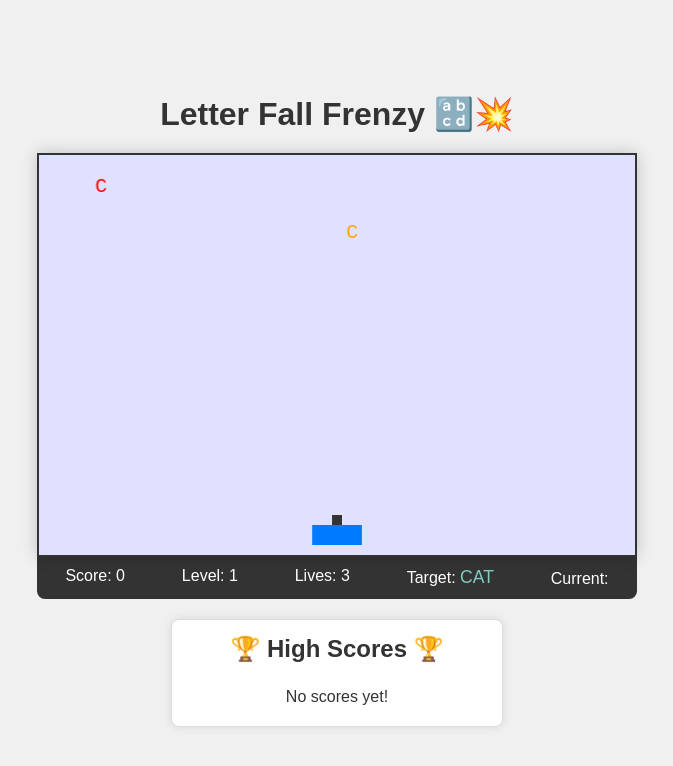
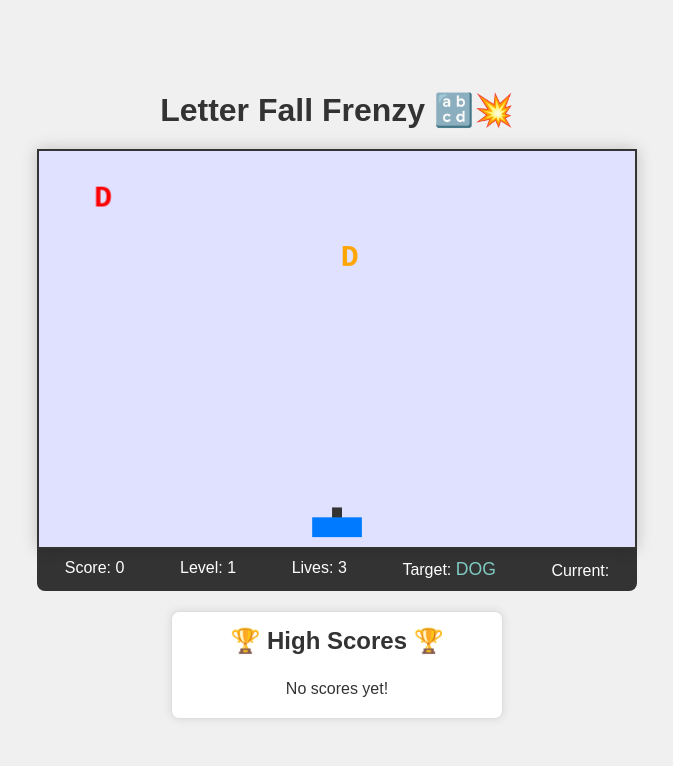
Before and after one commit to nycsal/Letters, a plain HTML site: page index.html in a window 1280 px wide. Both pictures are taken after a click on the button "Start Game". Shown: the whole page, without its empty margins (303-976 px from the left). Drawn offline with Linux system fonts and the light colour scheme.

Commit message:
Update index.html

```diff
--- a/index.html
+++ b/index.html
@@ -2,30 +2,45 @@
 <html lang="en">
 <head>
     <meta charset="UTF-8">
-    <meta name="viewport" content="width=device-width, initial-scale=1.0">
+    <meta name="viewport" content="width=device-width, initial-scale=1.0, user-scalable=no">
     <title>Letter Fall Frenzy</title>
     <style>
+        /*
+         * CORE LAYOUT AND SCROLLING FIXES
+         * These styles are crucial for preventing mobile scrolling and ensuring the game fills the screen.
+         */
+        html, body {
+            margin: 0;
+            padding: 0;
+            height: 100%; /* Ensure html and body take full height */
+            width: 100%; /* Ensure html and body take full width */
+            overflow: hidden; /* Crucial: Prevent scrolling on html and body */
+            -webkit-overflow-scrolling: touch; /* Smoother scrolling on iOS if any overflow occurred */
+            touch-action: manipulation; /* Prevents double-tap zoom and other default touch actions */
+            user-select: none; /* Prevent text selection */
+            -webkit-user-select: none;
+            -moz-user-select: none;
+            -ms-user-select: none;
+            overscroll-behavior: none; /* Prevent bounce scroll on iOS/Android */
+        }
+
         body {
             font-family: 'Arial', sans-serif;
             display: flex;
             flex-direction: column;
             align-items: center;
             justify-content: center;
-            min-height: 100vh; /* Full viewport height */
-            margin: 0;
             background-color: #f0f0f0;
             color: #333;
-            overflow-x: hidden; /* Prevent horizontal scrolling */
-            user-select: none; /* Prevent text selection during gameplay */
-            -webkit-user-select: none; /* Safari */
-            -moz-user-select: none; /* Firefox */
-            -ms-user-select: none; /* IE/Edge */
-            touch-action: manipulation; /* Prevent double-tap zoom on mobile */
+            position: relative; /* Relative positioning for child elements */
         }
+
         h1 {
             text-align: center;
             color: #333;
-            margin-bottom: 20px;
+            margin: 10px 0 20px; /* Adjust margin for better spacing */
+            font-size: 2em;
+            line-height: 1.2;
         }
         #gameContainer {
             border: 2px solid #333;
@@ -35,13 +50,16 @@
             overflow: hidden; /* Prevents bullets from appearing outside */
             width: 600px; /* Fixed width for desktop */
             max-width: 95vw; /* Max width for responsiveness on smaller screens */
-            box-sizing: border-box; /* Include padding and border in the element's total width and height */
+            aspect-ratio: 600 / 400; /* Maintain aspect ratio */
+            box-sizing: border-box; /* Include padding and border in total size */
         }
         #gameCanvas {
             display: block;
             background-color: #e0e0ff; /* Light blue sky */
             width: 100%; /* Make canvas fill its container */
-            height: 400px; /* Fixed height, or can be dynamic based on width if needed */
+            height: 100%; /* Make canvas fill its container */
+            /* Add this for focusability if needed for debugging, but not for touch */
+            outline: none; /* Remove blue outline on focus */
         }
         #uiContainer {
             display: flex;
@@ -54,11 +72,13 @@
             border-bottom-left-radius: 8px;
             border-bottom-right-radius: 8px;
             box-sizing: border-box;
+            flex-wrap: wrap; /* Allow items to wrap on smaller screens */
         }
         .ui-element {
             text-align: center;
             flex-grow: 1; /* Allows elements to grow and fill space */
             padding: 0 5px; /* Add some padding for spacing */
+            min-width: 80px; /* Minimum width for each UI element */
         }
         #currentWordDisplay {
             font-size: 1.2em;
@@ -138,6 +158,7 @@
         @media (max-width: 600px) {
             h1 {
                 font-size: 1.5em;
+                margin-top: 5px; /* Reduce top margin on small screens */
             }
             #gameContainer, #uiContainer {
                 width: 100%; /* Take full width on small screens */
@@ -149,6 +170,7 @@
             .ui-element {
                 font-size: 0.9em;
                 padding: 0 2px;
+                min-width: unset; /* Remove min-width on small screens */
             }
             #currentWordDisplay, #targetWordDisplay {
                 font-size: 1em;
@@ -207,21 +229,24 @@
         let gameActive = false;
         const playerWidth = 50;
         const playerHeight = 20;
-        const playerSpeed = 15;
+        // playerSpeed will now be a factor for touch
         const bulletSpeed = 7;
         const bulletRadius = 5;
-        const letterSize = 20;
+        const letterSize = 30; // Increased letter size!
         let maxLives = 3;
 
-        // Player movement
-        const keysPressed = {};
+        // Touch Control Variables
+        let isTouching = false;
+        let lastTouchX = 0;
+        let shootInterval = null; // For continuous fire
+        const fireRate = 200; // Milliseconds between shots (e.g., 200ms = 5 shots per second)
 
         const levelSettings = [
-            { words: ["CAT", "DOG", "SUN"], speed: 0.5, spawn: 1500 }, // Level 1
-            { words: ["CODE", "GAME", "HTML", "FUN"], speed: 0.75, spawn: 1200 }, // Level 2
-            { words: ["PYTHON", "GITHUB", "LEVELS", "AWESOME"], speed: 1, spawn: 1000 }, // Level 3
-            { words: ["JAVASCRIPT", "DEVELOPER", "ALGORITHM", "PROGRAMMING"], speed: 1.25, spawn: 900 }, // Level 4
-            { words: ["FRAMEWORK", "DATABASE", "APPLICATION", "INTEGRATION"], speed: 1.5, spawn: 800 } // Level 5
+            { words: ["CAT", "DOG", "SUN", "HAT", "FUN"], speed: 0.7, spawn: 1400 }, // Level 1
+            { words: ["CODE", "GAME", "HTML", "LEARN", "BYTE"], speed: 0.9, spawn: 1100 }, // Level 2
+            { words: ["PYTHON", "GITHUB", "LEVELS", "AWESOME", "SCRIPT"], speed: 1.1, spawn: 900 }, // Level 3
+            { words: ["JAVASCRIPT", "DEVELOPER", "ALGORITHM", "PROGRAMMING", "CONSOLE"], speed: 1.3, spawn: 750 }, // Level 4
+            { words: ["FRAMEWORK", "DATABASE", "APPLICATION", "INTEGRATION", "SOFTWARE"], speed: 1.5, spawn: 600 } // Level 5
         ];
         let currentLevelWords = [];
         let currentTargetWord = "";
@@ -268,8 +293,10 @@
             setupLevel(); // Sets up currentLevelWords, letterSpeed, etc.
             updateUI(); // Updates score, level, lives displays
 
-            // Clear any existing game loop
+            // Clear any existing game loop and continuous fire
             if (gameInterval) clearInterval(gameInterval);
+            if (shootInterval) clearInterval(shootInterval);
+            isTouching = false; // Reset touch state
 
             // Start new game loop
             gameInterval = setInterval(gameLoop, 1000 / 60); // 60 frames per second
@@ -279,9 +306,6 @@
             messageDisplay.style.display = 'none';
             startButton.style.display = 'none';
             restartButton.style.display = 'none';
-
-            // Ensure canvas can receive keyboard input (important for movement/shooting)
-            canvas.focus();
         }
 
         function setupLevel() {
@@ -293,6 +317,7 @@
             currentLevelWords = [...settings.words]; // Copy array to avoid modifying original
             letterSpeed = settings.speed;
             letterSpawnRate = settings.spawn;
+            fallingLetters = []; // Clear letters when starting a new level
             pickNewTargetWord(); // Selects first target word for the level
             levelDisplay.textContent = level;
         }
@@ -349,7 +374,7 @@
         function drawFallingLetters() {
             fallingLetters.forEach(letterObj => {
                 ctx.fillStyle = letterObj.color;
-                ctx.font = `${letterSize}px 'Courier New', Courier, monospace`;
+                ctx.font = `bold ${letterSize}px 'Courier New', Courier, monospace`; /* Made bold and used letterSize */
                 ctx.fillText(letterObj.char, letterObj.x, letterObj.y);
             });
         }
@@ -360,13 +385,18 @@
             let charToSpawn;
             // 60% chance to spawn a potentially useful letter for the current target word
             if (currentWord.length < currentTargetWord.length && Math.random() < 0.6) {
-                // Determine which letters are *actually* still needed based on currentWord
-                const neededLettersInOrder = currentTargetWord.substring(currentWord.length).split('');
+                const currentWordChars = currentWord.split('');
+                let neededChar = '';
+                for (let i = 0; i < currentTargetWord.length; i++) {
+                    if (i >= currentWordChars.length || currentTargetWord[i] !== currentWordChars[i]) {
+                        neededChar = currentTargetWord[i];
+                        break;
+                    }
+                }
 
-                if (neededLettersInOrder.length > 0) {
-                    charToSpawn = neededLettersInOrder[0]; // Prioritize the very next letter in the target word
+                if (neededChar) {
+                    charToSpawn = neededChar;
                 } else {
-                    // Fallback if all needed letters are 'technically' in currentWord (e.g., if target was "APPLE" and current was "APP")
                     const targetChars = currentTargetWord.split('');
                     charToSpawn = targetChars[Math.floor(Math.random() * targetChars.length)];
                 }
@@ -389,14 +419,6 @@
             if (!gameActive) return;
 
             ctx.clearRect(0, 0, canvas.width, canvas.height);
-
-            // Player movement based on keysPressed
-            if (keysPressed['ArrowLeft'] || keysPressed['a']) {
-                player.x = Math.max(0, player.x - playerSpeed);
-            }
-            if (keysPressed['ArrowRight'] || keysPressed['d']) {
-                player.x = Math.min(canvas.width - player.width, player.x + playerSpeed);
-            }
 
             drawPlayer();
             drawBullets();
@@ -429,20 +451,23 @@
                 // Bullet-Letter Collision
                 for (let bIndex = bullets.length - 1; bIndex >= 0; bIndex--) {
                     const bullet = bullets[bIndex];
-                    // Simple circular collision check
+                    // Simple circular collision check (adjust for letter's actual drawn position)
+                    const letterCenterX = letter.x + letterSize / 2;
+                    const letterCenterY = letter.y - letterSize / 2; // Approximate center for text
                     const dist = Math.sqrt(
-                        (bullet.x - (letter.x + letterSize / 2)) ** 2 +
-                        (bullet.y - (letter.y - letterSize / 2)) ** 2
+                        (bullet.x - letterCenterX) ** 2 +
+                        (bullet.y - letterCenterY) ** 2
                     );
 
-                    if (dist < bullet.radius + letterSize / 2) {
+                    if (dist < bullet.radius + (letterSize / 2 * 0.7)) { // Adjust hit radius for text
                         // Collision detected!
                         bullets.splice(bIndex, 1); // Remove bullet
                         fallingLetters.splice(lIndex, 1); // Remove letter
 
                         // Logic for correct/incorrect letter hit
-                        if (currentTargetWord.startsWith(currentWord + letter.char)) {
-                            currentWord += letter.char;
+                        const tempWord = currentWord + letter.char;
+                        if (currentTargetWord.startsWith(tempWord)) {
+                            currentWord = tempWord;
                             currentWordDisplay.textContent = currentWord;
                             score += 10; // Points for hitting a correct letter
 
@@ -499,6 +524,9 @@
         function gameOver(win) {
             gameActive = false;
             clearInterval(gameInterval); // Stop the game loop
+            if (shootInterval) clearInterval(shootInterval); // Stop continuous firing
+            isTouching = false; // Ensure touch state is reset
+
             let finalMessage = "";
             let messageColor = '';
             if (win) {
@@ -531,18 +559,48 @@
             startButton.style.display = 'none'; // Ensure start button stays hidden
         });
 
-        // Keyboard input handling for player movement and shooting
-        document.addEventListener('keydown', (e) => {
-            keysPressed[e.key] = true; // Mark key as pressed
-            if (e.key === ' ' && gameActive) { // Spacebar to shoot
-                e.preventDefault(); // Prevent scrolling the page when spacebar is pressed
-                shoot();
+        // --- Touch Event Listeners for Player Movement and Shooting ---
+        canvas.addEventListener('touchstart', (e) => {
+            e.preventDefault(); // Prevent default browser touch actions (like scrolling/zooming)
+            if (!gameActive) return;
+
+            isTouching = true;
+            lastTouchX = e.touches[0].clientX; // Get initial touch X coordinate
+
+            // Start continuous shooting
+            if (!shootInterval) {
+                shoot(); // Shoot immediately on touch
+                shootInterval = setInterval(shoot, fireRate);
             }
-        });
+        }, { passive: false }); // Use { passive: false } to allow preventDefault
 
-        document.addEventListener('keyup', (e) => {
-            keysPressed[e.key] = false; // Mark key as released
-        });
+        canvas.addEventListener('touchmove', (e) => {
+            e.preventDefault(); // Prevent default browser touch actions
+            if (!gameActive || !isTouching) return;
+
+            const touchX = e.touches[0].clientX;
+            const touchDeltaX = touchX - lastTouchX; // How much the finger moved horizontally
+
+            // Adjust player position based on touch movement
+            player.x += touchDeltaX;
+
+            // Keep player within canvas bounds
+            player.x = Math.max(0, Math.min(canvas.width - player.width, player.x));
+
+            lastTouchX = touchX; // Update last touch position for next move
+        }, { passive: false });
+
+        canvas.addEventListener('touchend', (e) => {
+            e.preventDefault(); // Prevent default browser touch actions
+            if (!gameActive) return;
+
+            isTouching = false;
+            // Stop continuous shooting
+            if (shootInterval) {
+                clearInterval(shootInterval);
+                shootInterval = null;
+            }
+        }, { passive: false });
 
         // Initial setup when page loads
         updateHighScoresDisplay(); // Load and display high scores
```
